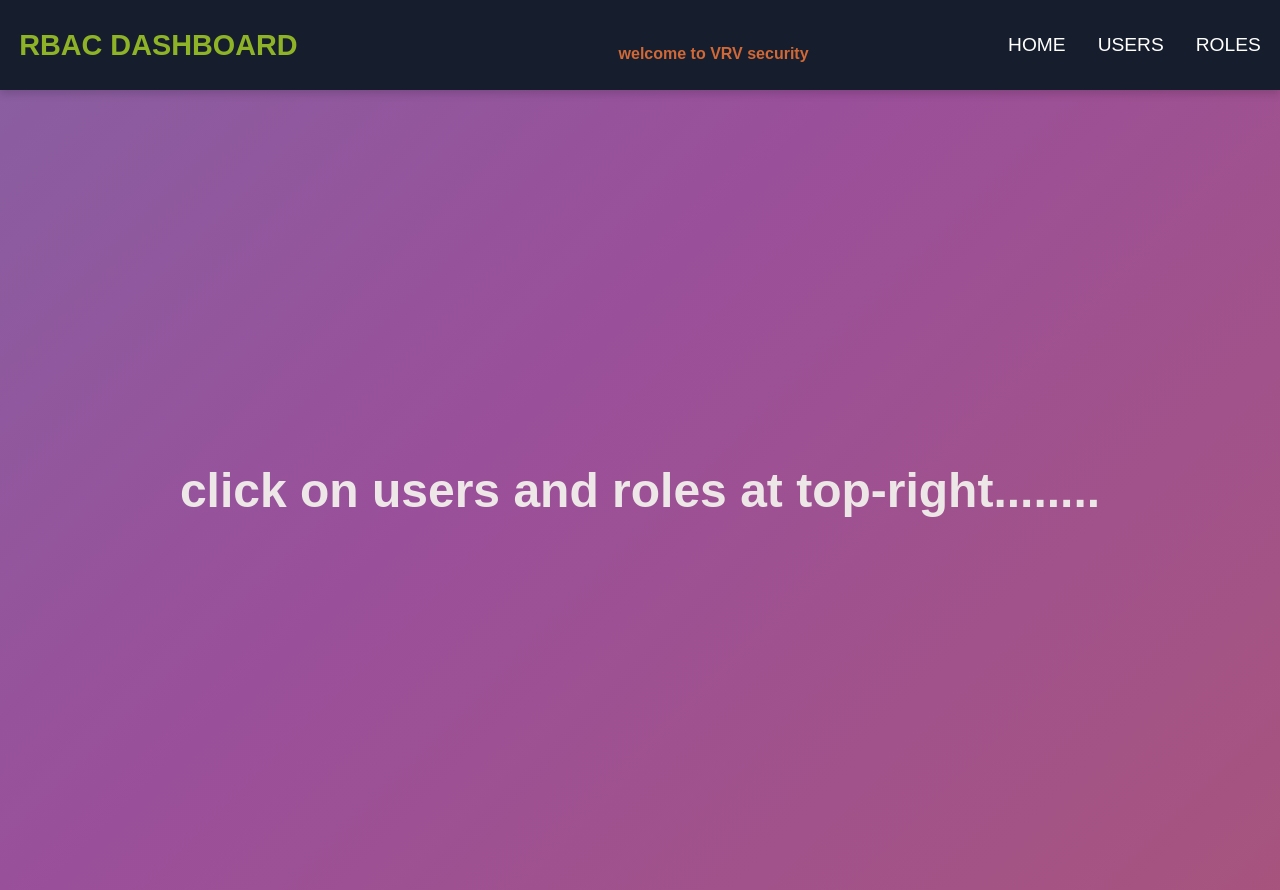
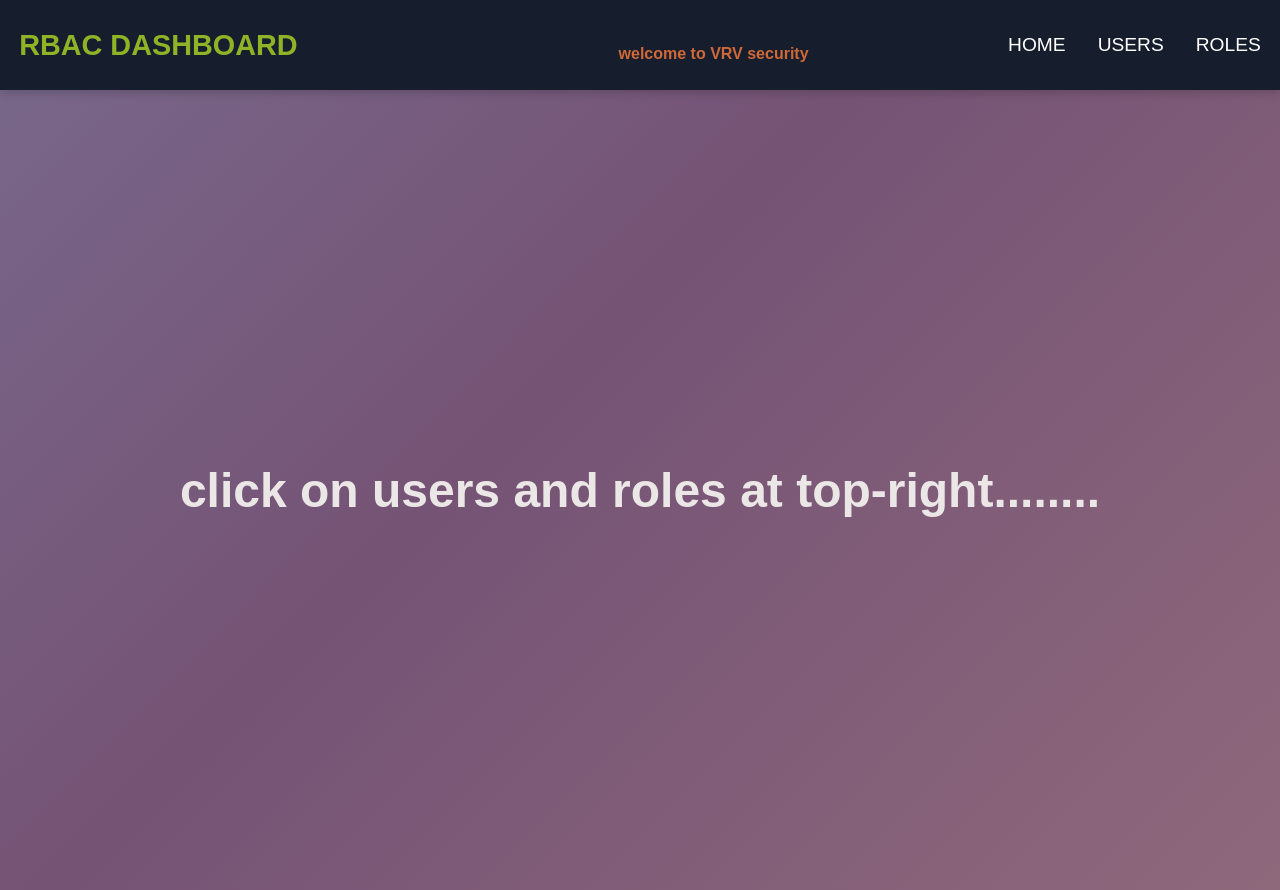
Before and after one commit to nagasai1155/VrV_frontend_assignment, a React (Vite) app in the folder vite-project/: page / in a window 1280 px wide. Built offline with nearby package versions, Linux system fonts and the light colour scheme.

Commit message:
done with dashboard

```diff
--- a/vite-project/src/pages/AnimatedWelcome/AnimatedWelcome.module.scss
+++ b/vite-project/src/pages/AnimatedWelcome/AnimatedWelcome.module.scss
@@ -3,7 +3,7 @@
     justify-content: center;
     align-items: center;
     height: 100vh;
-    background: linear-gradient(135deg, #57a483, #6580af, #9a4f9a, #b65b5b);
+    background: linear-gradient(135deg, #b8e1cf, #7f93b6, #755375, #ae8484);
     background-size: 400% 400%;
     color: #f1eeec;
     font-family: 'Arial', 'Times New Roman', Times, serif;
```
